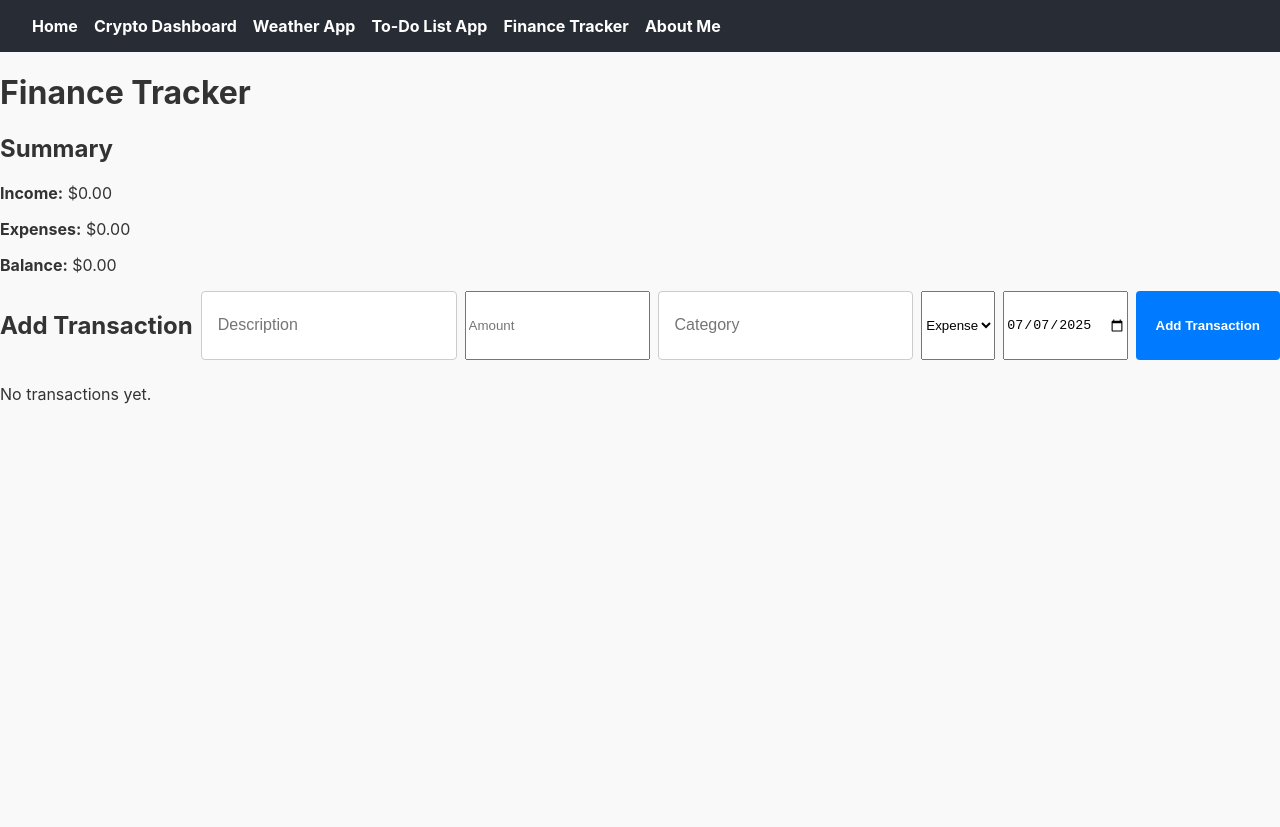
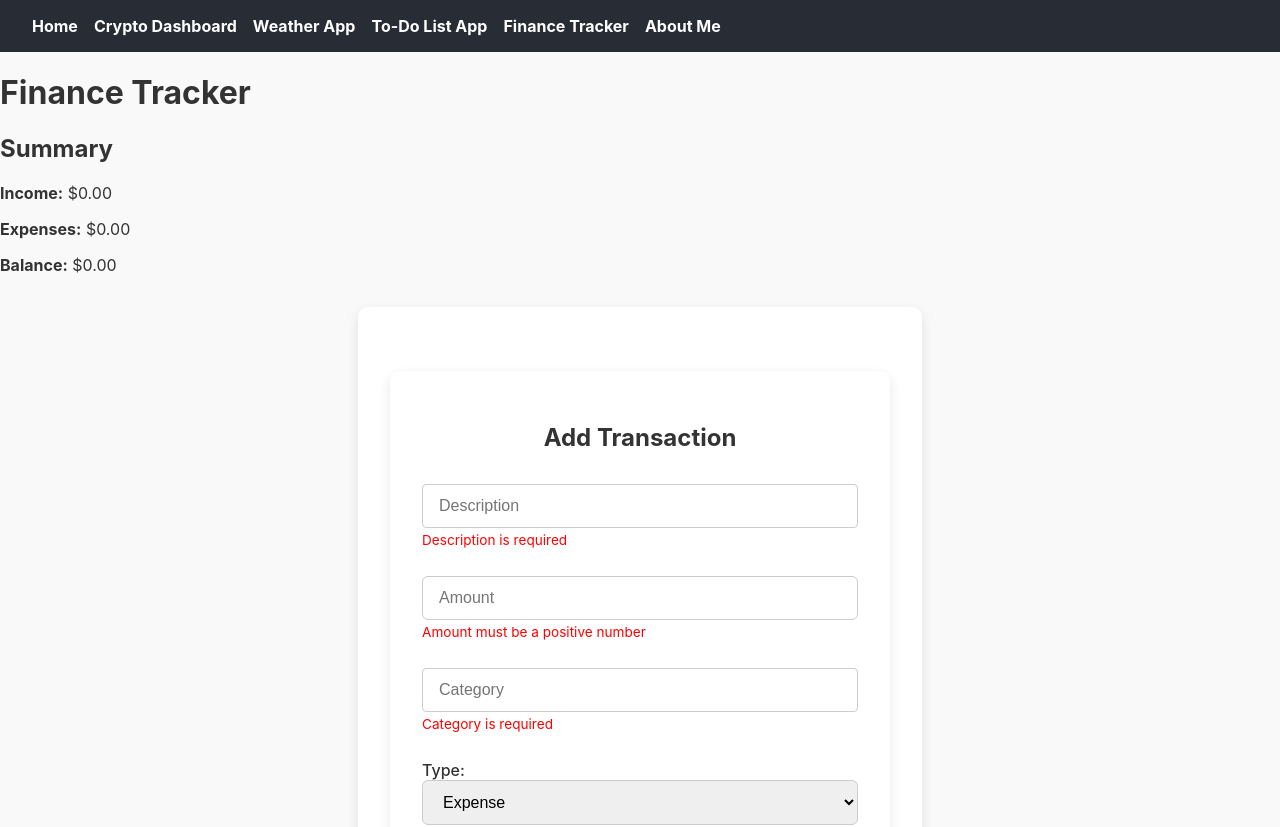
Before and after one commit to prcarey11/my-portfolio, a React (Create React App) app: page /#/finance in a window 1280 px wide. Shown: the top 827 px of the page. Before the commit the page ends 800 px from the top, so only its background shows below. Built offline with nearby package versions, Linux system fonts and the light colour scheme.

Commit message:
style: basic vertical form layout for AddTransactionForm

```diff
--- a/src/App.tsx
+++ b/src/App.tsx
@@ -5,7 +5,7 @@ import CryptoDashboard from './components/CryptoDashboard/CryptoDashboard';
 import Navbar from './components/shared/Navbar';
 import WeatherApp from './components/WeatherApp/WeatherApp';
 import Todo from './pages/Todo';
-import FinanceTrackerPage from './pages/FinanceTrackerPage';
+import FinanceTrackerPage from './pages/FinanceTracker/FinanceTrackerPage';
 import About from './pages/About/About';
 
 function App() {
--- a/src/components/FinanceTracker/AddTransactionForm.tsx
+++ b/src/components/FinanceTracker/AddTransactionForm.tsx
@@ -1,4 +1,4 @@
-import React, { useState } from 'react';
+import React, { useState, useEffect } from 'react';
 import { Transaction } from '../../types/finance';
 import { v4 as uuidv4 } from 'uuid';
 
@@ -6,17 +6,47 @@ type Props = {
   onAdd: (transaction: Transaction) => void;
 };
 
+// Validation function moved outside component for stable reference
+const validate = (
+  description: string,
+  amount: string,
+  category: string
+): { [key: string]: string } => {
+  const newErrors: { [key: string]: string } = {};
+
+  if (!description.trim()) newErrors.description = 'Description is required';
+  if (!category.trim()) newErrors.category = 'Category is required';
+
+  const numAmount = parseFloat(amount);
+  if (isNaN(numAmount) || numAmount <= 0)
+    newErrors.amount = 'Amount must be a positive number';
+
+  return newErrors;
+};
+
 const AddTransactionForm: React.FC<Props> = ({ onAdd }) => {
   const [description, setDescription] = useState('');
   const [amount, setAmount] = useState('');
   const [type, setType] = useState<'income' | 'expense'>('expense');
   const [category, setCategory] = useState('');
-  const [date, setDate] = useState(() => new Date().toISOString().slice(0, 10)); // yyyy-mm-dd
+  const [date, setDate] = useState(() => new Date().toISOString().slice(0, 10));
+
+  const [errors, setErrors] = useState<{ [key: string]: string }>({});
+  const [isValid, setIsValid] = useState(false);
+
+  useEffect(() => {
+    const validationErrors = validate(description, amount, category);
+    setErrors(validationErrors);
+    setIsValid(Object.keys(validationErrors).length === 0);
+  }, [description, amount, category]);
 
   const handleSubmit = (e: React.FormEvent) => {
     e.preventDefault();
-
-    if (!description || !amount || !category) return;
+    const validationErrors = validate(description, amount, category);
+    if (Object.keys(validationErrors).length > 0) {
+      setErrors(validationErrors);
+      return;
+    }
 
     const transaction: Transaction = {
       id: uuidv4(),
@@ -35,49 +65,91 @@ const AddTransactionForm: React.FC<Props> = ({ onAdd }) => {
     setCategory('');
     setType('expense');
     setDate(new Date().toISOString().slice(0, 10));
+    setErrors({});
   };
 
   return (
-    <form className="add-transaction-form" onSubmit={handleSubmit}>
+    <div className="transaction-card">
+      <form className="add-transaction-form" onSubmit={handleSubmit} noValidate>
         <h2>Add Transaction</h2>
 
+        <div>
           <input
             type="text"
             placeholder="Description"
             value={description}
             onChange={e => setDescription(e.target.value)}
-        required
+            aria-invalid={!!errors.description}
+            aria-describedby="desc-error"
           />
+          {errors.description && (
+            <small id="desc-error" style={{ color: 'red' }}>
+              {errors.description}
+            </small>
+          )}
+        </div>
 
+        <div>
           <input
             type="number"
             placeholder="Amount"
             value={amount}
             onChange={e => setAmount(e.target.value)}
-        required
+            aria-invalid={!!errors.amount}
+            aria-describedby="amount-error"
           />
+          {errors.amount && (
+            <small id="amount-error" style={{ color: 'red' }}>
+              {errors.amount}
+            </small>
+          )}
+        </div>
 
+        <div>
           <input
             type="text"
             placeholder="Category"
             value={category}
             onChange={e => setCategory(e.target.value)}
-        required
+            aria-invalid={!!errors.category}
+            aria-describedby="category-error"
           />
+          {errors.category && (
+            <small id="category-error" style={{ color: 'red' }}>
+              {errors.category}
+            </small>
+          )}
+        </div>
 
-      <select value={type} onChange={e => setType(e.target.value as 'income' | 'expense')}>
+        <div>
+          <label>
+            Type:
+            <select
+              value={type}
+              onChange={e => setType(e.target.value as 'income' | 'expense')}
+            >
               <option value="expense">Expense</option>
               <option value="income">Income</option>
             </select>
+          </label>
+        </div>
 
+        <div>
+          <label>
+            Date:
             <input
               type="date"
               value={date}
               onChange={e => setDate(e.target.value)}
             />
+          </label>
+        </div>
 
-      <button type="submit">Add Transaction</button>
+        <button type="submit" disabled={!isValid}>
+          Add Transaction
+        </button>
       </form>
+    </div>
   );
 };
 
--- /dev/null
+++ b/src/pages/FinanceTracker/FinanceTrackerPage.css
@@ -0,0 +1,72 @@
+/* Card wrapper that contains the whole form */
+.transaction-card {
+  background: #ffffff;
+  padding: 2rem;
+  border-radius: 10px;
+  box-shadow: 0 4px 12px rgba(0, 0, 0, 0.1);
+  max-width: 500px;
+  margin: 2rem auto;
+}
+
+/* The form itself uses vertical layout */
+.add-transaction-form {
+  display: flex;
+  flex-direction: column;
+}
+
+/* Optional: heading inside the form */
+.add-transaction-form h2 {
+  font-size: 1.5rem;
+  margin-bottom: 1.5rem;
+  text-align: center;
+}
+
+/* Each field block gets vertical spacing */
+.add-transaction-form > div {
+  margin-bottom: 1.2rem;
+}
+
+/* Input fields and selects: full width, styled */
+.add-transaction-form input,
+.add-transaction-form select {
+  width: 100%;
+  padding: 0.75rem 1rem;
+  font-size: 1rem;
+  border: 1px solid #ccc;
+  border-radius: 6px;
+  box-sizing: border-box;
+}
+
+/* Label styling for date/type fields if you use them */
+.add-transaction-form label {
+  display: block;
+  margin-bottom: 0.5rem;
+  font-weight: 500;
+  color: #333;
+}
+
+/* Error message text */
+.add-transaction-form small {
+  color: red;
+  font-size: 0.85rem;
+  margin-top: 0.3rem;
+  display: block;
+}
+
+/* The submit button */
+.add-transaction-form button {
+  background-color: #007bff;
+  color: white;
+  padding: 0.8rem;
+  font-size: 1rem;
+  border: none;
+  border-radius: 6px;
+  cursor: pointer;
+  transition: background-color 0.2s ease;
+}
+
+/* Disabled button appearance */
+.add-transaction-form button:disabled {
+  background-color: #aaa;
+  cursor: not-allowed;
+}
--- a/src/pages/FinanceTrackerPage.tsx
+++ b/src/pages/FinanceTracker/FinanceTrackerPage.tsx
@@ -1,8 +1,9 @@
 import React, { useState, useEffect } from 'react';
-import { Transaction } from '../types/finance';
-import AddTransactionForm from '../components/FinanceTracker/AddTransactionForm';
-import BalanceSummary from '../components/FinanceTracker/BalanceSummary';
-import TransactionList from '../components/FinanceTracker/TransactionList';
+import { Transaction } from '../../types/finance';
+import AddTransactionForm from '../../components/FinanceTracker/AddTransactionForm';
+import BalanceSummary from '../../components/FinanceTracker/BalanceSummary';
+import TransactionList from '../../components/FinanceTracker/TransactionList';
+import './FinanceTrackerPage.css';
 
 const STORAGE_KEY = 'finance-tracker-transactions';
 
@@ -33,12 +34,19 @@ const FinanceTrackerPage: React.FC = () => {
   return (
     <div className="finance-tracker">
       <h1>Finance Tracker</h1>
+
       <BalanceSummary transactions={transactions} />
-      <AddTransactionForm onAdd={addTransaction} />
-      <TransactionList
-        transactions={transactions}
-        onDelete={deleteTransaction}
-      />
+
+      <div className="transaction-card">
+        <AddTransactionForm onAdd={addTransaction} />
+      </div>
+
+      <div className="transaction-list">
+        <TransactionList
+          transactions={transactions}
+          onDelete={deleteTransaction}
+        />
+      </div>
     </div>
   );
 };
```
Lines whose indentation alone changed are shown as unchanged.
